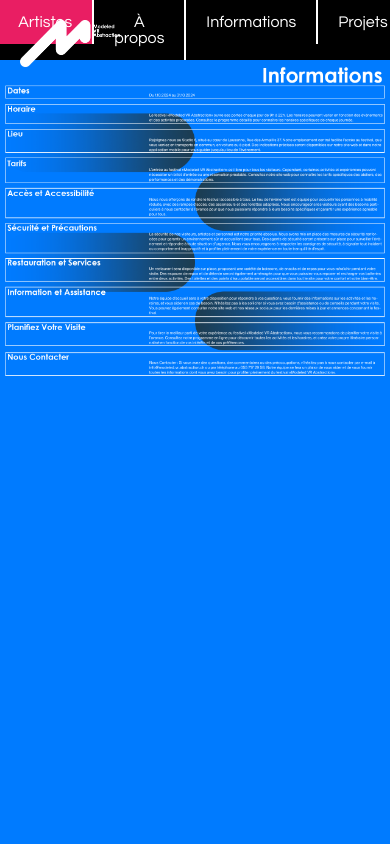
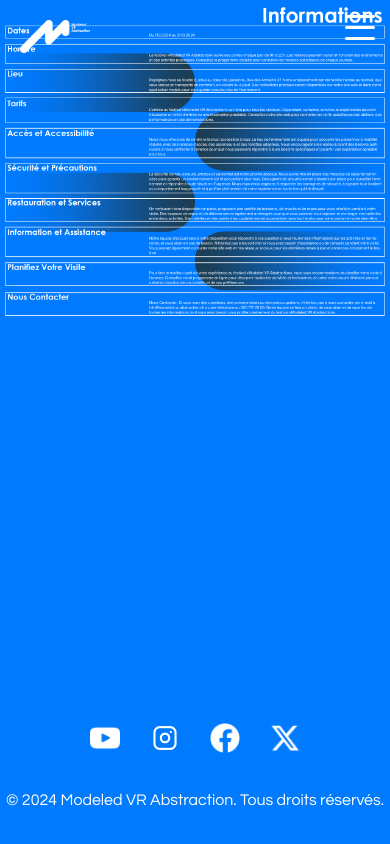
Before and after one commit to Gerpybera/modeled-vr-abstraction.ch, a plain HTML site: page infos.html in a window 390 px wide. Shown: the top 844 px of the page. Drawn offline with Linux system fonts and the light colour scheme.

Commit message:
Update infos.html

```diff
--- a/infos.html
+++ b/infos.html
@@ -5,7 +5,16 @@
     <meta name="viewport" content="width=device-width, initial-scale=1.0">
     <title>Informations - Modeled VR Abstraction</title>
     <link rel="stylesheet" href="styles3.css">
+    <link rel="stylesheet" href="responsive.css">
     <style>
+        body {
+            display: flex;
+            flex-direction: column;
+            min-height: 100vh;
+            margin: 0;
+            padding: 0;
+        }
+
         .rounded-box {
             border-radius: 255px;
             padding: 1px 25px;
@@ -32,7 +41,9 @@
             display: flex;
             flex-direction: column;
             align-items: flex-start;
-            height: calc(100vh - 150px);
+            flex-grow: 1;
+            padding-bottom: 30px; /* Espace entre le contenu et le footer */
+            width: 100%; /* Assurez-vous que le conteneur prend toute la largeur */
         }
         .text-column {
             font-family: Arial, sans-serif;
@@ -46,17 +57,14 @@
             display: flex;
             flex-direction: column;
             align-items: center;
-            justify-content: flex-end;
-            height: 1000px; /* Ajusté pour assurer que le contenu soit bien placé */
-            position: relative;
-            bottom: 0;
             width: 100%;
+            padding: 20px 0;
+            margin-top: auto; /* Pousse le footer en bas */
         }
         .logos {
             display: flex;
             justify-content: center;
-            align-items: flex-end;
-            height: 100px;
+            align-items: center;
             margin-top: 20px;
         }
         .logo-img {
@@ -75,10 +83,60 @@
             text-align: right;
             width: 100%;
         }
+
+        /* Styles pour les images pleine largeur */
+        .full-width-image {
+            width: 100%;
+            display: block;
+            margin: 0 auto;
+        }
+
+        /* Sur mobile et tablette */
+        @media only screen and (max-width: 1024px) {
+            .full-width-image {
+                max-width: 100%;
+            }
+        }
+
+        /* Sur desktop */
+        @media only screen and (min-width: 1025px) {
+            .full-width-image {
+                width: 100%;
+                max-width: none;
+            }
+        }
+
+        /* Styles responsives spécifiques à cette page */
+        @media only screen and (max-width: 767px) {
+            .container img {
+                width: 100%;
+                height: auto;
+            }
+
+            .logo-img {
+                max-height: 30px;
+                margin: 0 5px;
+            }
+
+            .logo {
+                max-width: 80px;
+            }
+
+            .rounded-box {
+                font-size: 24px;
+                padding: 1px 15px;
+            }
+        }
     </style>
 </head>
 <body>
     <header>
+        <div class="mobile-nav-toggle">
+            <span></span>
+            <span></span>
+            <span></span>
+        </div>
+
         <nav class="navbar">
             <ul>
                 <li><a href="program.html">Programme</a></li>
@@ -92,16 +150,15 @@
     </header>
 
     <div class="container">
-        <div style="text-align: center;">
-            <img src="image/information.png" alt="Description de l'image" style="width:100%; display: block; margin: 0 auto;" />
+        <div style="text-align: center; width: 100%;">
+            <img src="image/information.png" alt="Description de l'image" class="full-width-image" />
         </div>
-
     </div>
 
     <footer>
         <div class="footer-content">
             <a href="index.html" class="logo-link">
-                <img src="image/23-24_2e_GR_Re_LOGO_SBMPlan de travail 1 copie 3.png" alt="Logo" class="logo">
+                <img src="image/23-24_2e_GR_Re_LOGO_SBMPlan de travail 1 copie 3.png" alt="Logo" class="logo" style="max-width: 100px;">
             </a>
 
             <div class="logos">
@@ -124,5 +181,11 @@
             </div>
         </div>
     </footer>
+
+    <script>
+        document.querySelector('.mobile-nav-toggle').addEventListener('click', function() {
+            document.querySelector('.navbar ul').classList.toggle('show');
+        });
+    </script>
 </body>
 </html>
```
